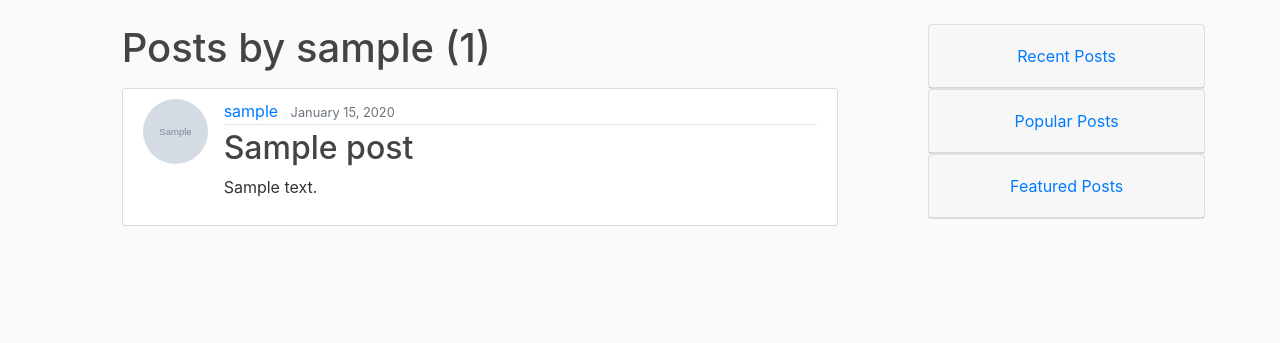
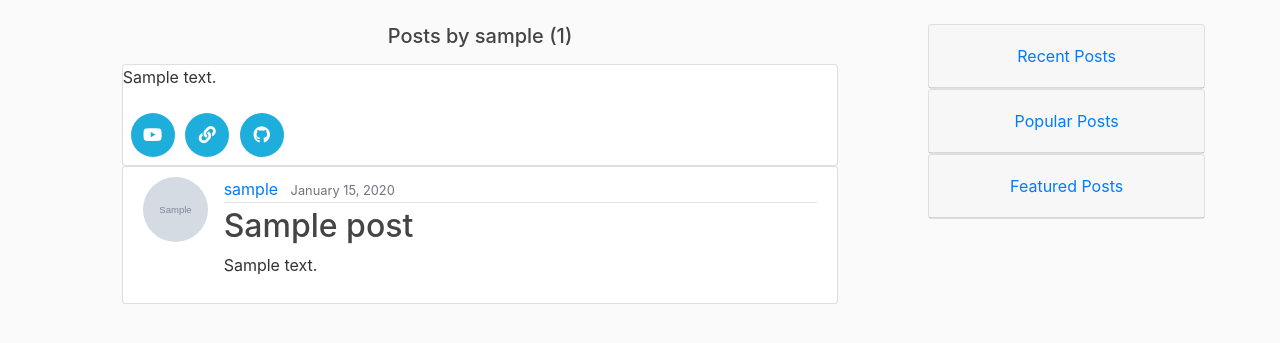
Before and after one commit to prime7/blog, a Django app: the page made by blog/templates/blog/base.html in a window 1280 px wide. Shown: the part 56-399 px from the top of the page. Run offline with Django 3.2, Linux system fonts and the light colour scheme; tables that the repository leaves empty hold one stand-in row (Sample ...); some libraries are stand-ins or nearby versions.

Commit message:
User profile github,youtube,web added

```diff
--- a/blog/templates/blog/base.html
+++ b/blog/templates/blog/base.html
@@ -10,6 +10,9 @@
     <link rel='stylesheet' href='https://maxcdn.bootstrapcdn.com/font-awesome/4.5.0/css/font-awesome.min.css' >
     <!-- Bootstrap CSS -->
     <link rel="stylesheet" href="https://maxcdn.bootstrapcdn.com/bootstrap/4.0.0/css/bootstrap.min.css" integrity="sha384-Gn5384xqQ1aoWXA+058RXPxPg6fy4IWvTNh0E263XmFcJlSAwiGgFAW/dAiS6JXm" crossorigin="anonymous">
+
+    <!-- Added for icons -->
+    <link rel="stylesheet" href="https://use.fontawesome.com/releases/v5.7.2/css/all.css" integrity="sha384-fnmOCqbTlWIlj8LyTjo7mOUStjsKC4pOpQbqyi7RrhN7udi9RwhKkMHpvLbHG9Sr" crossorigin="anonymous">
 
     <link rel="stylesheet" type="text/css" href="{% static 'blog/main.css' %}">
 
--- a/blog/templates/blog/user_posts.html
+++ b/blog/templates/blog/user_posts.html
@@ -1,6 +1,15 @@
 {% extends "blog/base.html" %}
 {% block content %}
-    <h1 class="mb-3">Posts by {{ view.kwargs.username }} ({{ page_obj.paginator.count }})</h1>
+    <h5 class="mb-3" style="text-align:center">Posts by {{ view.kwargs.username }} ({{ page_obj.paginator.count }})</h1>
+    <div class="card social">
+        <p>{{ posts.0.author.profile.bio }}</p>
+        <div class="m-2">
+          <a itemprop="sameAs" href="{{ posts.0.author.profile.youtube }}" target="_blank" title="Youtube"><i class="fab fa-youtube"></i></a>
+          <a itemprop="sameAs" href="{{ posts.0.author.profile.website }}" target="_blank" title="Website"><i class="fas fa-link"></i></a>
+          <a itemprop="sameAs" href="{{ posts.0.author.profile.github }}" target="_blank" title="Github"><i class="fab fa-github"></i></a>
+        </div>
+    </div>
+
     {% for post in posts %}
         <article class="media content-section">
           <img class="rounded-circle article-img" src="{{ post.author.profile.image.url }}">
--- a/home/blog/blog/static/blog/main.css
+++ b/home/blog/blog/static/blog/main.css
@@ -82,3 +82,15 @@ a.article-title:hover {
 .account-heading {
   font-size: 2.5rem;
 }
+.social a {
+  background-color: #1eaedb;
+  border-radius: 100px;
+  color: #fff;
+  font-size: 17px;
+  height: 44px;
+  line-height: 44px;
+  margin-right: 6px;
+  width: 44px;
+  display: inline-block;
+  text-align: center;
+}
--- a/users/forms.py
+++ b/users/forms.py
@@ -14,11 +14,9 @@ class UserRegisterForm(UserCreationForm):
 
 
 class UserUpdateForm(forms.ModelForm):
-    email = forms.EmailField()
-
     class Meta:
-        model = User
-        fields = ['username', 'email']
+        model = Profile
+        fields = ['bio', 'website','github','youtube']
 
 
 class ProfileUpdateForm(forms.ModelForm):
--- a/users/models.py
+++ b/users/models.py
@@ -6,6 +6,10 @@ from PIL import Image
 class Profile(models.Model):
     user = models.OneToOneField(User, on_delete=models.CASCADE)
     image = models.ImageField(default='default.jpg', upload_to='profile_pics')
+    github = models.CharField(max_length = 50,blank=True)
+    youtube = models.CharField(max_length = 50,blank=True)
+    website = models.CharField(max_length = 50,blank=True)
+    bio = models.CharField(max_length = 300,blank=True)
 
     def __str__(self):
         return f'{self.user.username} Profile'
```
Also changed, not shown: blog/static/blog/main.css (+15 -0 lines), blog/templates/blog/post_detail.html (+8 -0 lines), users/migrations/0002_auto_20190219_1946.py (added).
